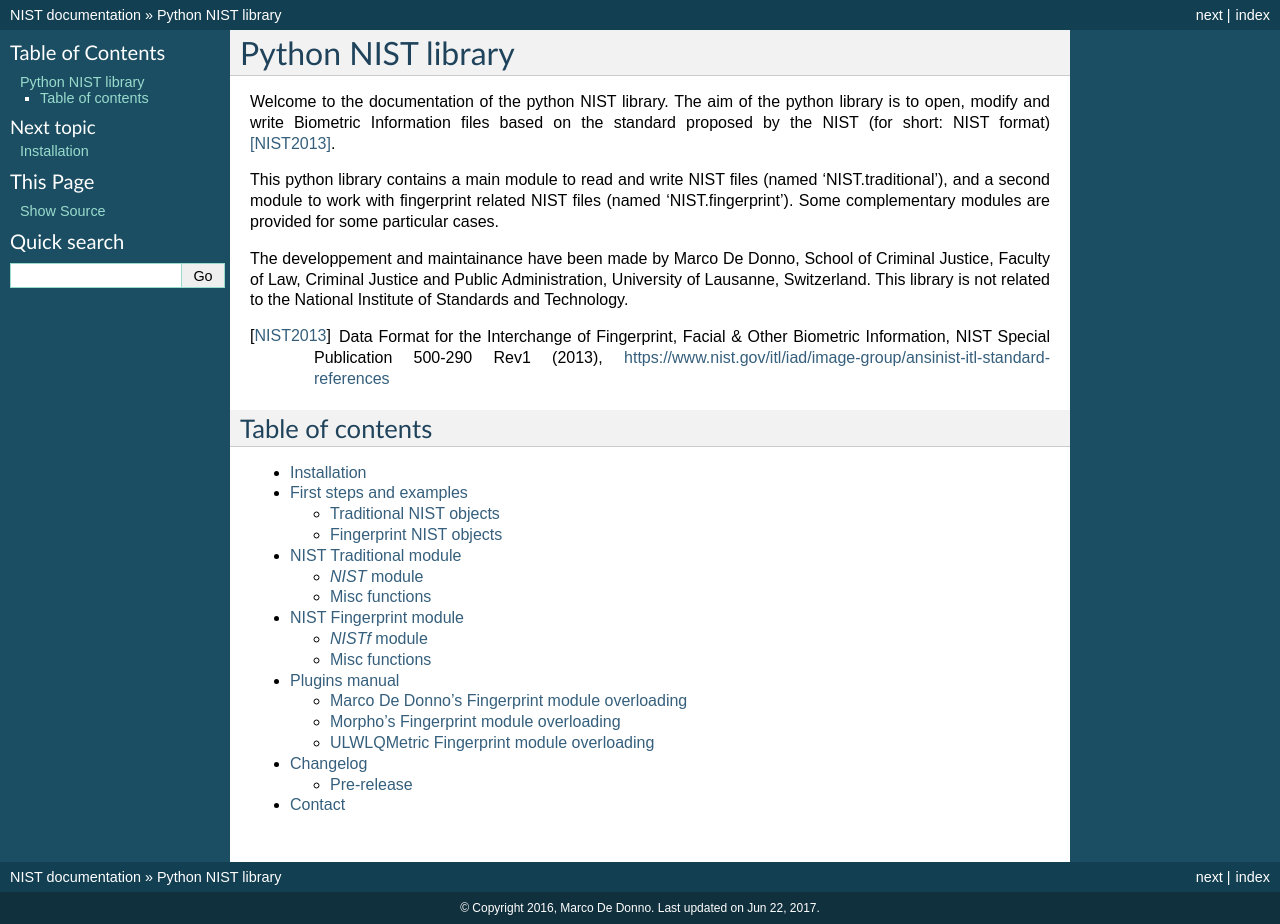
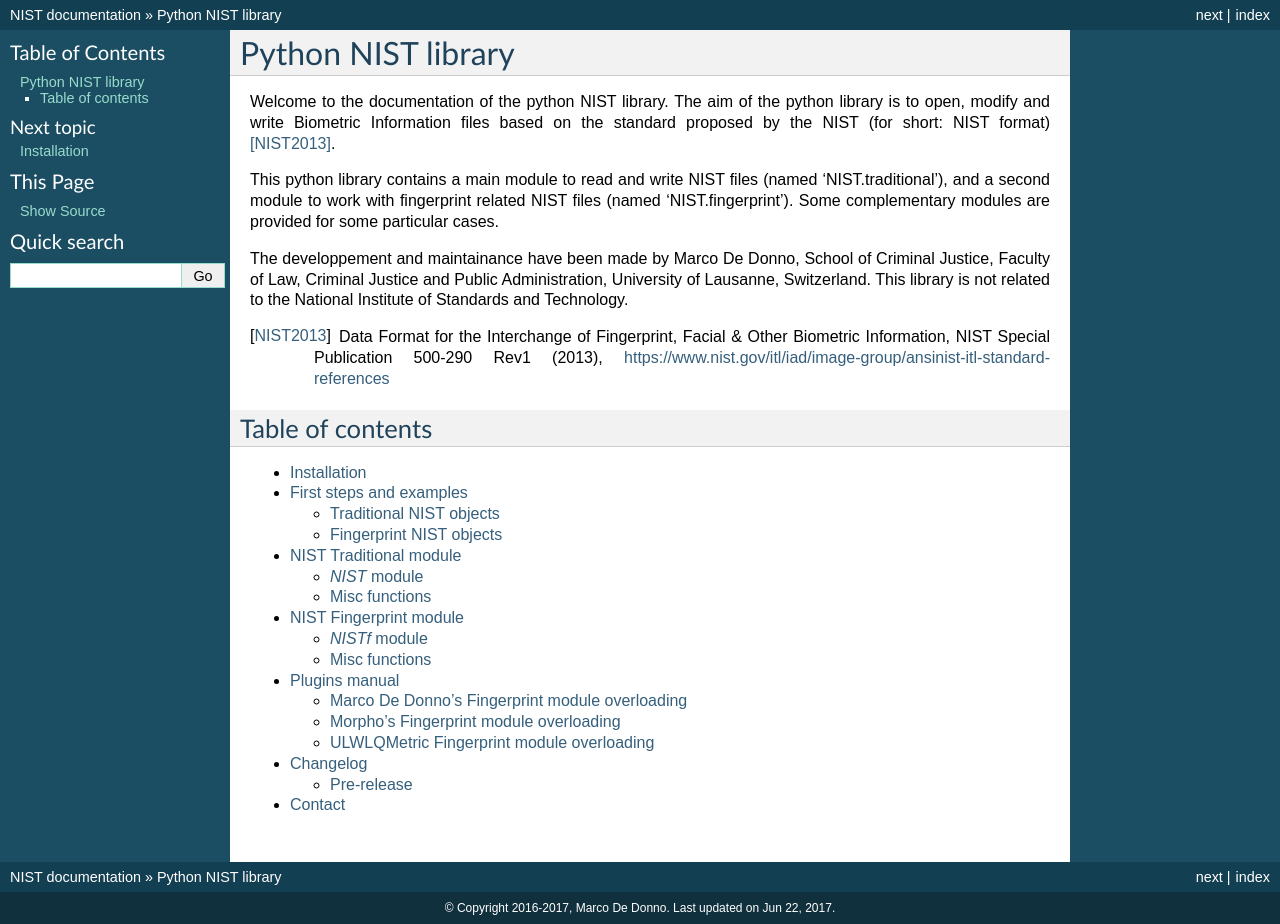
Before and after one commit to mdedonno1337/NIST, a Sphinx documentation site: the page built from doc/index.rst, in a window 1280 px wide. Built offline with Sphinx 7.4.7, drawn with Linux system fonts in a browser that asks for light colours; the version number could not be read and is left out.

Commit message:
Doc update

```diff
--- a/doc/conf.py
+++ b/doc/conf.py
@@ -11,7 +11,7 @@
 ################################################################################
 
 project = u'NIST'
-copyright = u'2016, Marco De Donno'
+copyright = u'2016-2017, Marco De Donno'
 author = u'Marco De Donno'
 
 from version import __version__
```
